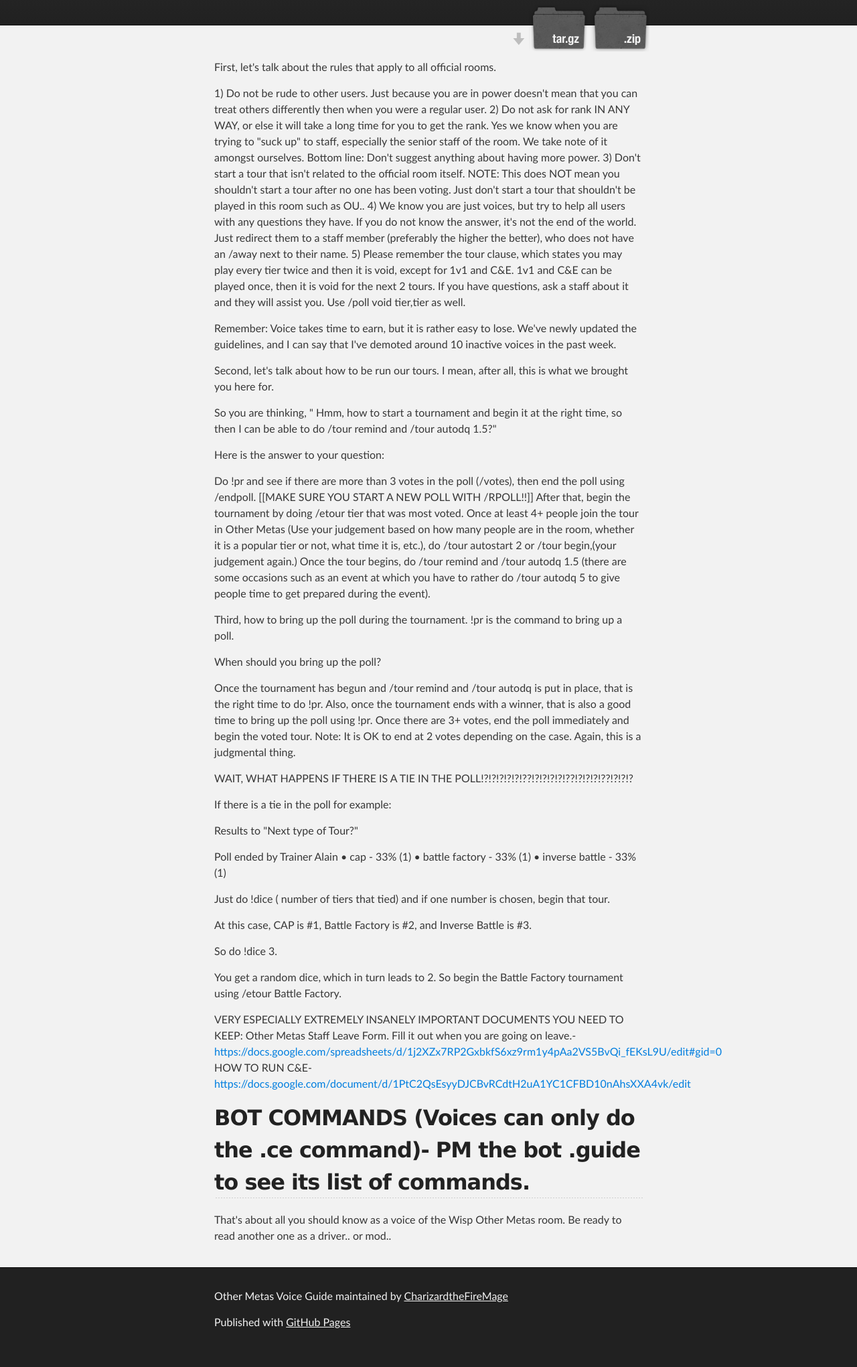
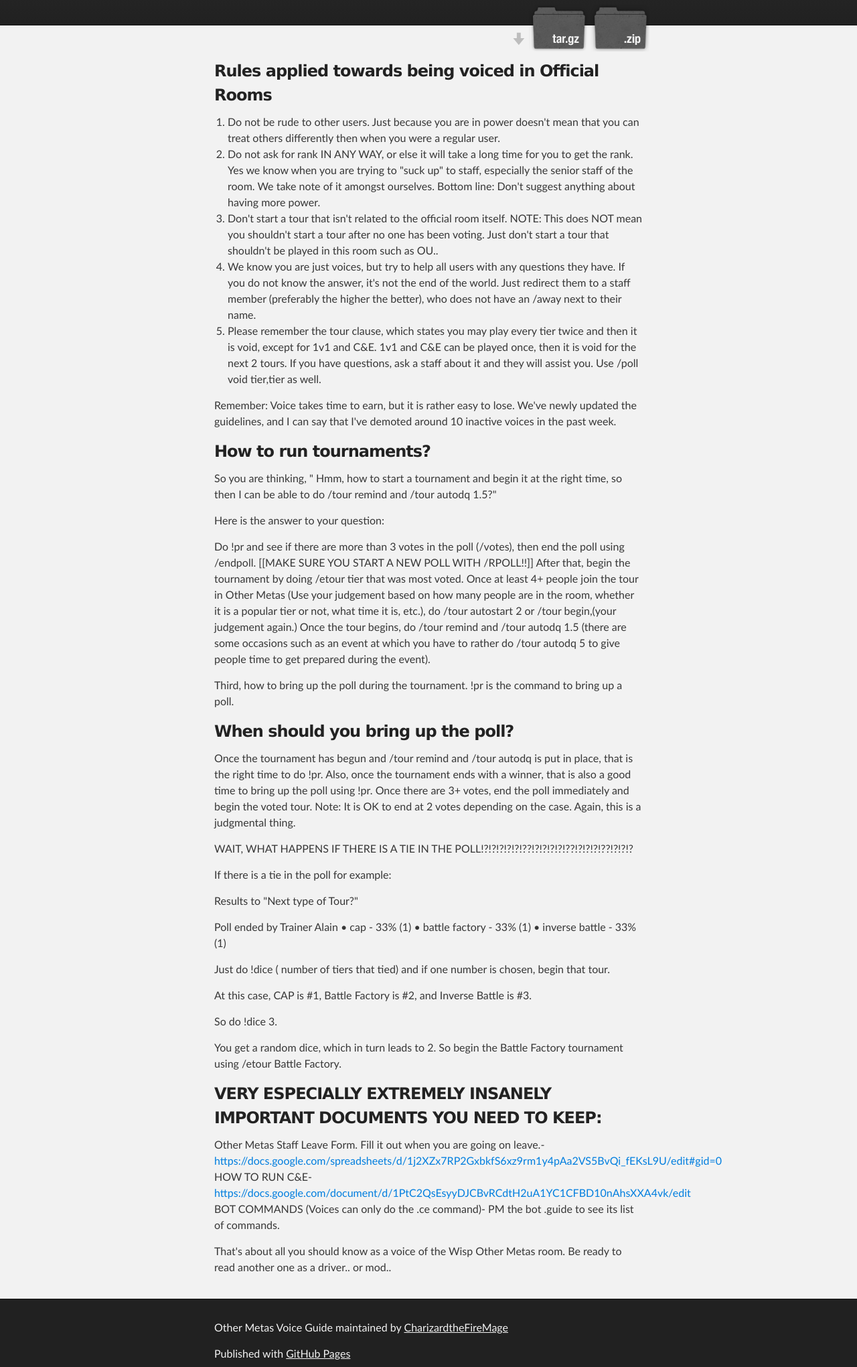
Before and after one commit to CharizardtheFireMage/vg, a plain HTML site: page index.html in a window 1280 px wide. Shown: the part 244-2285 px from the top of the page at 67% size. Drawn offline with Linux system fonts and the light colour scheme.

Commit message:
Create gh-pages branch via GitHub

```diff
--- a/index.html
+++ b/index.html
@@ -16,14 +16,14 @@
     <!-- HEADER -->
     <div id="header_wrap" class="outer">
         <header class="inner">
-          <a id="forkme_banner" href="https://github.com/CharizardtheFireMage/github.io">View on GitHub</a>
+          <a id="forkme_banner" href="https://github.com/CharizardtheFireMage/vg">View on GitHub</a>
 
           <h1 id="project_title">Other Metas Voice Guide</h1>
           <h2 id="project_tagline">Congratulations on being promoted to room voice! (Or you found this link and decided to read it.) So this is the guide of how to be a good voice in Other Metas.</h2>
 
             <section id="downloads">
-              <a class="zip_download_link" href="https://github.com/CharizardtheFireMage/github.io/zipball/master">Download this project as a .zip file</a>
-              <a class="tar_download_link" href="https://github.com/CharizardtheFireMage/github.io/tarball/master">Download this project as a tar.gz file</a>
+              <a class="zip_download_link" href="https://github.com/CharizardtheFireMage/vg/zipball/master">Download this project as a .zip file</a>
+              <a class="tar_download_link" href="https://github.com/CharizardtheFireMage/vg/tarball/master">Download this project as a tar.gz file</a>
             </section>
         </header>
     </div>
@@ -31,17 +31,21 @@
     <!-- MAIN CONTENT -->
     <div id="main_content_wrap" class="outer">
       <section id="main_content" class="inner">
-        <p>First, let's talk about the rules that apply to all official rooms.</p>
+        <h3>
+<a id="rules-applied-towards-being-voiced-in-official-rooms" class="anchor" href="#rules-applied-towards-being-voiced-in-official-rooms" aria-hidden="true"><span aria-hidden="true" class="octicon octicon-link"></span></a>Rules applied towards being voiced in Official Rooms</h3>
 
-<p>1) Do not be rude to other users. Just because you are in power doesn't mean that you can treat others differently then when you were a regular user.
-2) Do not ask for rank IN ANY WAY, or else it will take a long time for you to get the rank. Yes we know when you are trying to "suck up" to staff, especially the senior staff of the room. We take note of it amongst ourselves. Bottom line: Don't suggest anything about having more power.
-3) Don't start a tour that isn't related to the official room itself. NOTE: This does NOT mean you shouldn't start a tour after no one has been voting. Just don't start a tour that shouldn't be played in this room such as OU..
-4) We know you are just voices, but try to help all users with any questions they have. If you do not know the answer, it's not the end of the world. Just redirect them to a staff member (preferably the higher the better), who does not have an /away next to their name.
-5) Please remember the tour clause, which states you may play every tier twice and then it is void, except for 1v1 and C&amp;E. 1v1 and C&amp;E can be played once, then it is void for the next 2 tours. If you have questions, ask a staff about it and they will assist you. Use /poll void tier,tier as well.</p>
+<ol>
+<li>Do not be rude to other users. Just because you are in power doesn't mean that you can treat others differently then when you were a regular user.</li>
+<li>Do not ask for rank IN ANY WAY, or else it will take a long time for you to get the rank. Yes we know when you are trying to "suck up" to staff, especially the senior staff of the room. We take note of it amongst ourselves. Bottom line: Don't suggest anything about having more power.</li>
+<li>Don't start a tour that isn't related to the official room itself. NOTE: This does NOT mean you shouldn't start a tour after no one has been voting. Just don't start a tour that shouldn't be played in this room such as OU..</li>
+<li>We know you are just voices, but try to help all users with any questions they have. If you do not know the answer, it's not the end of the world. Just redirect them to a staff member (preferably the higher the better), who does not have an /away next to their name.</li>
+<li>Please remember the tour clause, which states you may play every tier twice and then it is void, except for 1v1 and C&amp;E. 1v1 and C&amp;E can be played once, then it is void for the next 2 tours. If you have questions, ask a staff about it and they will assist you. Use /poll void tier,tier as well.</li>
+</ol>
 
 <p>Remember: Voice takes time to earn, but it is rather easy to lose. We've newly updated the guidelines, and I can say that I've demoted around 10 inactive voices in the past week.</p>
 
-<p>Second, let's talk about how to be run our tours. I mean, after all, this is what we brought you here for.</p>
+<h3>
+<a id="how-to-run-tournaments" class="anchor" href="#how-to-run-tournaments" aria-hidden="true"><span aria-hidden="true" class="octicon octicon-link"></span></a>How to run tournaments?</h3>
 
 <p>So you are thinking, " Hmm, how to start a tournament and begin it at the right time, so then I can be able to do /tour remind and /tour autodq 1.5?"</p>
 
@@ -51,7 +55,8 @@
 
 <p>Third, how to bring up the poll during the tournament. !pr is the command to bring up a poll.</p>
 
-<p>When should you bring up the poll?</p>
+<h3>
+<a id="when-should-you-bring-up-the-poll" class="anchor" href="#when-should-you-bring-up-the-poll" aria-hidden="true"><span aria-hidden="true" class="octicon octicon-link"></span></a>When should you bring up the poll?</h3>
 
 <p>Once the tournament has begun and /tour remind and /tour autodq is put in place, that is the right time to do !pr. Also, once the tournament ends with a winner, that is also a good time to bring up the poll using !pr. Once there are 3+ votes, end the poll immediately and begin the voted tour.
 Note: It is OK to end at 2 votes depending on the case. Again, this is a judgmental thing.</p>
@@ -75,12 +80,12 @@ Note: It is OK to end at 2 votes depending on the case. Again, this is a judgmen
 
 <p>You get a random dice, which in turn leads to 2. So begin the Battle Factory tournament using /etour Battle Factory.</p>
 
-<p>VERY ESPECIALLY EXTREMELY INSANELY IMPORTANT DOCUMENTS YOU NEED TO KEEP:
-Other Metas Staff Leave Form. Fill it out when you are going on leave.-<a href="https://docs.google.com/spreadsheets/d/1j2XZx7RP2GxbkfS6xz9rm1y4pAa2VS5BvQi_fEKsL9U/edit#gid=0">https://docs.google.com/spreadsheets/d/1j2XZx7RP2GxbkfS6xz9rm1y4pAa2VS5BvQi_fEKsL9U/edit#gid=0</a>
-HOW TO RUN C&amp;E- <a href="https://docs.google.com/document/d/1PtC2QsEsyyDJCBvRCdtH2uA1YC1CFBD10nAhsXXA4vk/edit">https://docs.google.com/document/d/1PtC2QsEsyyDJCBvRCdtH2uA1YC1CFBD10nAhsXXA4vk/edit</a></p>
+<h3>
+<a id="very-especially-extremely-insanely-important-documents-you-need-to-keep" class="anchor" href="#very-especially-extremely-insanely-important-documents-you-need-to-keep" aria-hidden="true"><span aria-hidden="true" class="octicon octicon-link"></span></a>VERY ESPECIALLY EXTREMELY INSANELY IMPORTANT DOCUMENTS YOU NEED TO KEEP:</h3>
 
-<h2>
-<a id="bot-commands-voices-can-only-do-the-ce-command--pm-the-bot-guide-to-see-its-list-of-commands" class="anchor" href="#bot-commands-voices-can-only-do-the-ce-command--pm-the-bot-guide-to-see-its-list-of-commands" aria-hidden="true"><span aria-hidden="true" class="octicon octicon-link"></span></a>BOT COMMANDS (Voices can only do the .ce command)- PM the bot .guide to see its list of commands.</h2>
+<p>Other Metas Staff Leave Form. Fill it out when you are going on leave.-<a href="https://docs.google.com/spreadsheets/d/1j2XZx7RP2GxbkfS6xz9rm1y4pAa2VS5BvQi_fEKsL9U/edit#gid=0">https://docs.google.com/spreadsheets/d/1j2XZx7RP2GxbkfS6xz9rm1y4pAa2VS5BvQi_fEKsL9U/edit#gid=0</a>
+HOW TO RUN C&amp;E- <a href="https://docs.google.com/document/d/1PtC2QsEsyyDJCBvRCdtH2uA1YC1CFBD10nAhsXXA4vk/edit">https://docs.google.com/document/d/1PtC2QsEsyyDJCBvRCdtH2uA1YC1CFBD10nAhsXXA4vk/edit</a>
+BOT COMMANDS (Voices can only do the .ce command)- PM the bot .guide to see its list of commands.</p>
 
 <p>That's about all you should know as a voice of the Wisp Other Metas room. Be ready to read another one as a driver.. or mod..</p>
       </section>
```
Also changed, not shown: params.json (+1 -1 lines).
